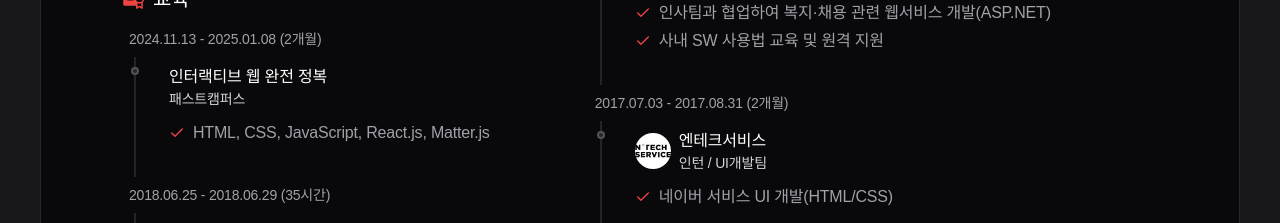
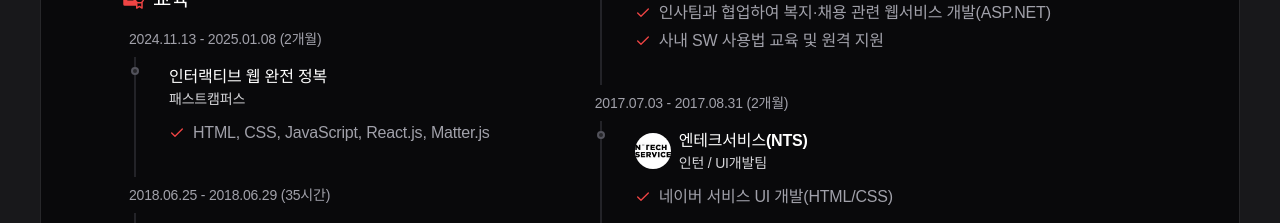
Before and after one commit to yeaeun23/react-portfolio, a React (Vite) app: page /#/ in a window 1280 px wide. Shown: the part 1240-1463 px from the top of the page. Built offline with nearby package versions, Linux system fonts and the light colour scheme.

Commit message:
경력 수정

```diff
--- a/src/data/user_info.js
+++ b/src/data/user_info.js
@@ -107,7 +107,7 @@ const info = {
       ],
     },
     {
-      title: "엔테크서비스",
+      title: "엔테크서비스(NTS)",
       subtitle: "인턴 / UI개발팀",
       period: "2017.07.03 - 2017.08.31 (2개월)",
       logo: "./images/logo/nts.jpeg",
```
